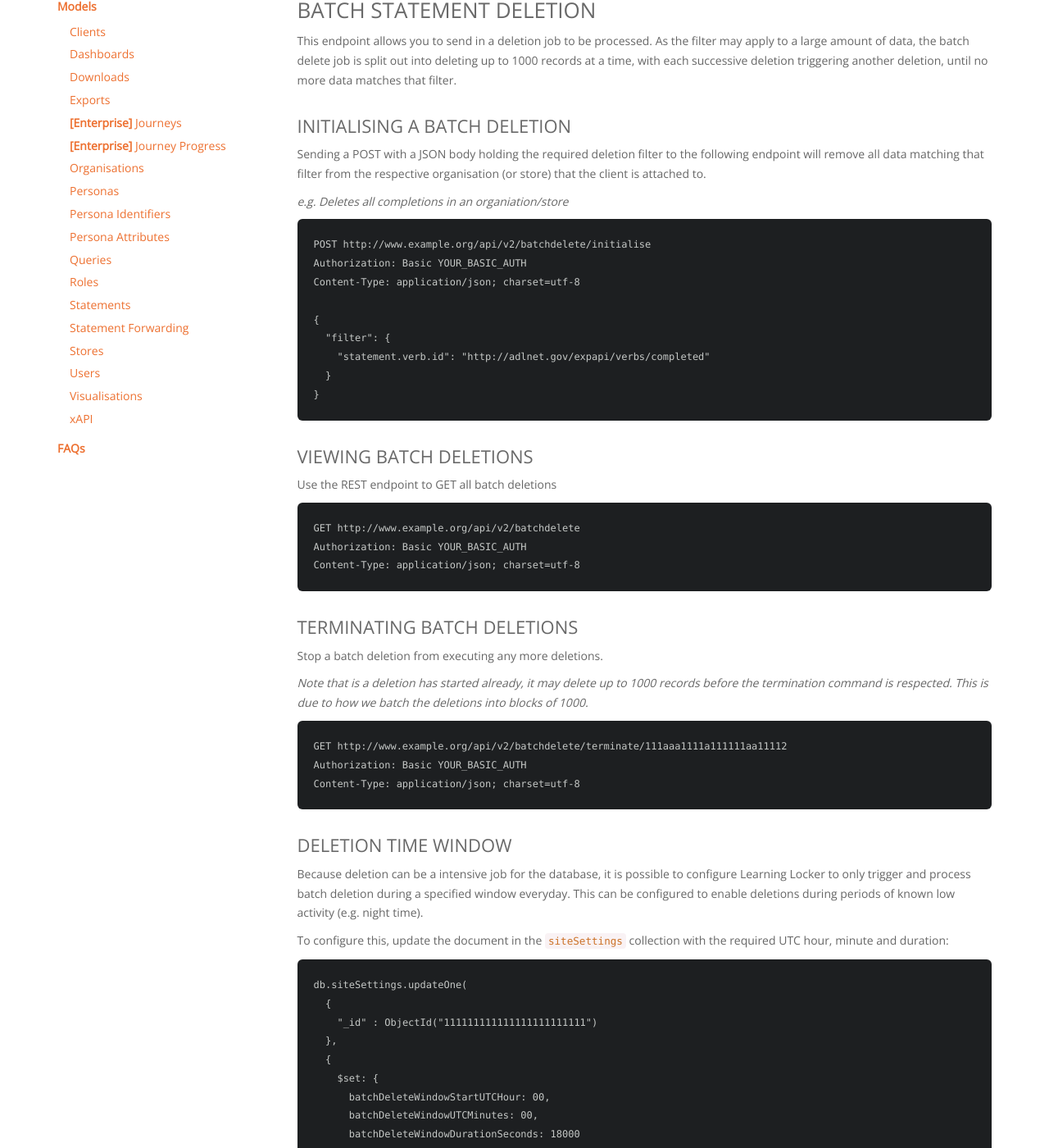
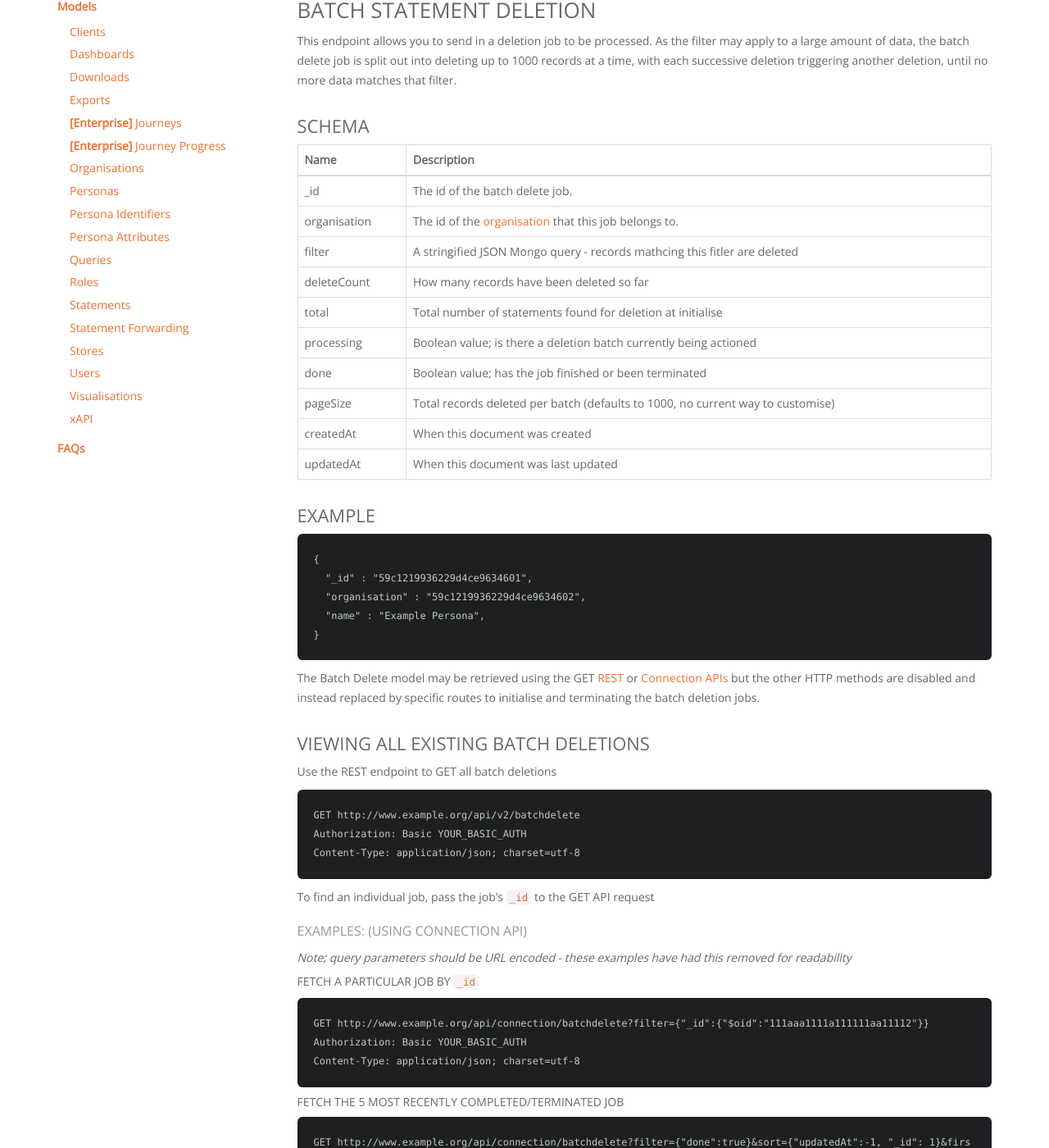
Before and after one commit to LearningLocker/docs, a Jekyll site: the page built from src/http-statement-deletion.md, in a window 1280 px wide and 1400 px high, scrolled down 683 px. Shown: the whole window at 82% size. Built offline with Jekyll 4.4.1, drawn with Linux system fonts in a browser that asks for light colours; nearby versions of some CDN libraries; our own code applies the rules of GitHub Pages for plain Markdown files; some of the changed text lies outside the part shown.

Commit message:
Deletion API docs

````diff
--- a/src/http-statement-deletion.md
+++ b/src/http-statement-deletion.md
@@ -26,6 +26,72 @@ HTTP/1.1 204 NO CONTENT
 
 This endpoint allows you to send in a deletion job to be processed. As the filter may apply to a large amount of data, the batch delete job is split out into deleting up to 1000 records at a time, with each successive deletion triggering another deletion, until no more data matches that filter.
 
+### Schema
+
+Name | Description
+--- | ---
+_id | The id of the batch delete job.
+organisation | The id of the [organisation](../http-organisations#schema) that this job belongs to.
+filter | A stringified JSON Mongo query - records mathcing this fitler are deleted
+deleteCount | How many records have been deleted so far
+total | Total number of statements found for deletion at initialise
+processing | Boolean value; is there a deletion batch currently being actioned
+done | Boolean value; has the job finished or been terminated
+pageSize | Total records deleted per batch (defaults to 1000, no current way to customise)
+createdAt | When this document was created
+updatedAt | When this document was last updated
+
+
+
+### Example
+
+```json
+{
+  "_id" : "59c1219936229d4ce9634601",
+  "organisation" : "59c1219936229d4ce9634602",
+  "name" : "Example Persona",
+}
+```
+
+The Batch Delete model may be retrieved using the GET [REST](../http-rest) or [Connection APIs](../http-connection) but the other HTTP methods are disabled and instead replaced by specific routes to initialise and terminating the batch deletion jobs.
+
+### Viewing all existing batch deletions
+Use the REST endpoint to GET all batch deletions
+
+```
+GET http://www.example.org/api/v2/batchdelete
+Authorization: Basic YOUR_BASIC_AUTH
+Content-Type: application/json; charset=utf-8
+```
+
+To find an individual job, pass the job's `_id` to the GET API request
+
+#### Examples: (using Connection API)
+
+_Note; query parameters should be URL encoded - these examples have had this removed for readability_
+
+##### Fetch a particular job by `_id`
+
+```
+GET http://www.example.org/api/connection/batchdelete?filter={"_id":{"$oid":"111aaa1111a111111aa11112"}}
+Authorization: Basic YOUR_BASIC_AUTH
+Content-Type: application/json; charset=utf-8
+```
+
+##### Fetch the 5 most recently completed/terminated job
+```
+GET http://www.example.org/api/connection/batchdelete?filter={"done":true}&sort={"updatedAt":-1, "_id": 1}&first=5
+Authorization: Basic YOUR_BASIC_AUTH
+Content-Type: application/json; charset=utf-8
+```
+
+## Fetch the 5 most recently created and unfinished jobs
+```
+GET http://www.example.org/api/connection/batchdelete?filter={"done":false}&sort={"createdAt":-1, "_id": 1}&first=5
+Authorization: Basic YOUR_BASIC_AUTH
+Content-Type: application/json; charset=utf-8
+```
+
 ### Initialising a batch deletion
 
 Sending a POST with a JSON body holding the required deletion filter to the following endpoint will remove all data matching that filter from the respective organisation (or store) that the client is attached to.
@@ -44,25 +110,39 @@ Content-Type: application/json; charset=utf-8
 }
 ```
 
-### Viewing batch deletions
-Use the REST endpoint to GET all batch deletions
-
-```
-GET http://www.example.org/api/v2/batchdelete
-Authorization: Basic YOUR_BASIC_AUTH
-Content-Type: application/json; charset=utf-8
-```
+If the client used to make the request also has a store (`lrs_id`) attached, this will be used to further filter down deletions only to this store.
 
 ### Terminating batch deletions
-Stop a batch deletion from executing any more deletions.
 
-_Note that is a deletion has started already, it may delete up to 1000 records before the termination command is respected. This is due to how we batch the deletions into blocks of 1000._
+You may choose to terminate a one or all batch deletions for an organisation using the following commands.
+
+Note that if a deletion has issued a worker job to delete a batch, it may delete up to 1000 records before the termination command is respected.
+
+This is due to how we batch the deletions into blocks of 1000. Once a batch is started the job cannot be stopped without manually stopping the Worker process running the deletion job.
+
+#### Terminating a single batch deletion
+
+Stop a specific batch deletion from executing any more batches.
 
 ```
 GET http://www.example.org/api/v2/batchdelete/terminate/111aaa1111a111111aa11112
 Authorization: Basic YOUR_BASIC_AUTH
 Content-Type: application/json; charset=utf-8
 ```
+
+#### Terminating all batch deletions
+
+Stop all batch deletions from executing any more batches
+
+```
+GET http://www.example.org/api/v2/batchdelete/terminate/all
+Authorization: Basic YOUR_BASIC_AUTH
+Content-Type: application/json; charset=utf-8
+```
+
+
+
+
 
 ### Deletion time window
 Because deletion can be a intensive job for the database, it is possible to configure Learning Locker to only trigger and process batch deletion during a specified window everyday. This can be configured to enable deletions during periods of known low activity (e.g. night time).
@@ -84,4 +164,4 @@ db.siteSettings.updateOne(
 )
 ```
 
-The configuration above would allow deletions to be triggered from midnight to 5am (UTC) everyday.
+The configuration above would allow deletions to be triggered from midnight to 5am (UTC) everyday. Note that the Scheduler process is required to be run in order outstanding jobs at the start of the window everyday.
````
